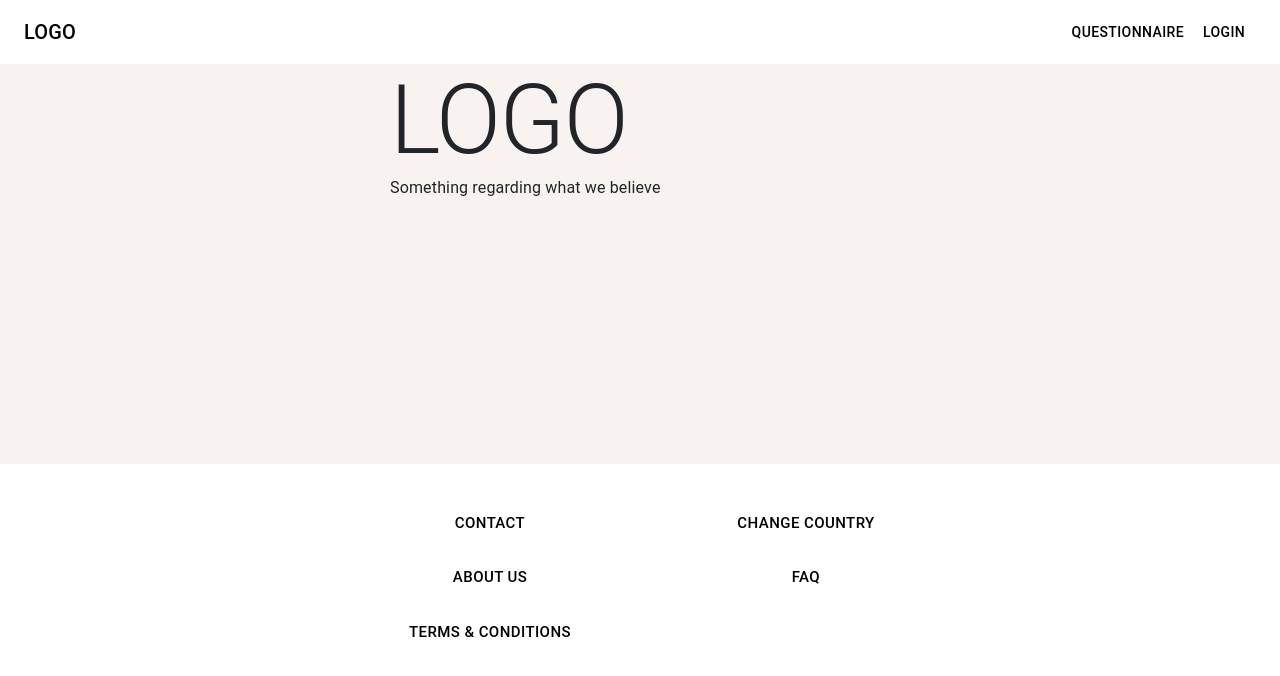
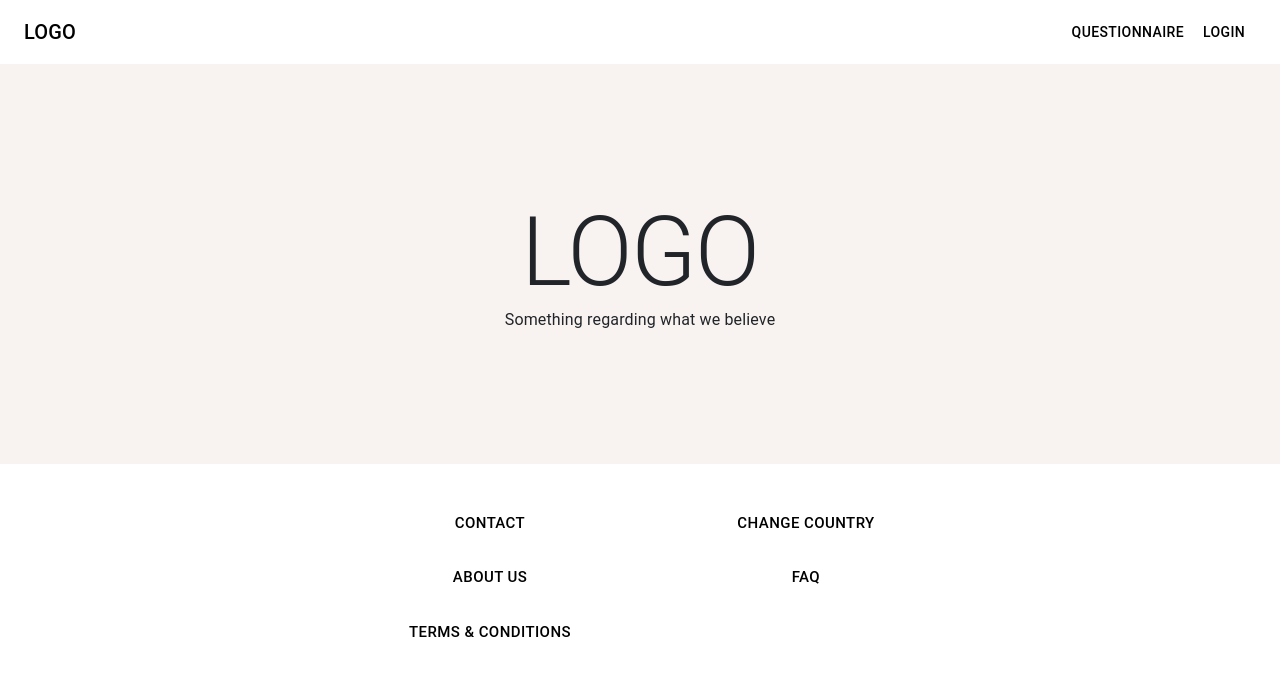
Before and after one commit to kevinc0229/litehouse, a React (Create React App) app: page / in a window 1280 px wide. Shown: the top 676 px of the page. Built offline with nearby package versions, Linux system fonts and the light colour scheme.

Commit message:
connect question

```diff
--- a/src/App.js
+++ b/src/App.js
@@ -1,15 +1,73 @@
 import "./App.css";
-import ButtonAppBar from "./components/ButtonAppBar";
-import Welcome from "./components/Welcome";
-import BottomNavigation from "./components/BottomNavigation";
+import * as React from "react";
+import {
+  BrowserRouter as Router,
+  Route,
+  Redirect,
+  Switch,
+} from "react-router-dom";
+import AppBar from "@mui/material/AppBar";
+import Box from "@mui/material/Box";
+import Toolbar from "@mui/material/Toolbar";
+import Typography from "@mui/material/Typography";
+import Button from "@mui/material/Button";
+import { Link } from "react-router-dom";
+
+import Home from "./pages/Home";
+import Questionnaire from "./pages/Questionnaire";
 
 function App() {
   return (
-    <main>
-      <ButtonAppBar />
-      <Welcome />
-      <BottomNavigation />
-    </main>
+    <Router>
+      <Box
+        sx={{
+          flexGrow: 1,
+        }}
+      >
+        <AppBar
+          position="static"
+          elevation={0}
+          sx={{
+            backgroundColor: "white",
+          }}
+        >
+          <Toolbar>
+            <Typography
+              variant="h6"
+              component="div"
+              sx={{
+                flexGrow: 1,
+                color: "black",
+              }}
+            >
+              LOGO{" "}
+            </Typography>{" "}
+            <Button
+              component={Link}
+              to="/questionnaire"
+              color="inherit"
+              sx={{ color: "black" }}
+            >
+              {" "}
+              Questionnaire
+            </Button>{" "}
+            <Button color="inherit" sx={{ color: "black" }}>
+              {" "}
+              Login{" "}
+            </Button>{" "}
+          </Toolbar>{" "}
+        </AppBar>{" "}
+      </Box>
+      <Switch>
+        <Route path="/" exact>
+          <Home />
+        </Route>{" "}
+        <Route path="/questionnaire" exact>
+          <Questionnaire />
+        </Route>{" "}
+        <Redirect to="/" />
+      </Switch>{" "}
+    </Router>
   );
 }
 
--- a/src/components/ButtonAppBar.js
+++ b/src/components/ButtonAppBar.js
@@ -1,4 +1,6 @@
 import * as React from "react";
+import { BrowserRouter as Router } from "react-router-dom";
+import { Link } from "react-router-dom";
 import AppBar from "@mui/material/AppBar";
 import Box from "@mui/material/Box";
 import Toolbar from "@mui/material/Toolbar";
@@ -30,11 +32,25 @@ export default function ButtonAppBar() {
           >
             LOGO{" "}
           </Typography>{" "}
-          <Button color="inherit" sx={{ color: "black" }}>
-            {" "}
-            Questionnaire{" "}
-          </Button>{" "}
-          <Button color="inherit" sx={{ color: "black" }}>
+          <Router>
+            <Button
+              component={Link}
+              to="/questionnaire"
+              color="inherit"
+              sx={{
+                color: "black",
+              }}
+            >
+              {" "}
+              Questionnaire{" "}
+            </Button>{" "}
+          </Router>{" "}
+          <Button
+            color="inherit"
+            sx={{
+              color: "black",
+            }}
+          >
             {" "}
             Login{" "}
           </Button>{" "}
--- a/src/components/Welcome.js
+++ b/src/components/Welcome.js
@@ -12,18 +12,34 @@ export default function Welcome() {
     >
       <Box
         sx={{
+          display: "flex",
+          flexDirection: "column",
           width: 500,
           height: 400,
           mx: "auto",
+          alignItems: "center",
+          justifyContent: "center",
         }}
       >
-        <Typography variant="h1" sx={{ mx: "auto" }}>
-          LOGO
+        <Typography
+          variant="h1"
+          sx={{
+            mx: "auto",
+            textAlign: "center",
+          }}
+        >
+          LOGO{" "}
         </Typography>{" "}
-        <Typography variant="body1" sx={{ mx: "auto" }}>
-          Something regarding what we believe
-        </Typography>
-      </Box>
+        <Typography
+          variant="body1"
+          sx={{
+            mx: "auto",
+            textAlign: "center",
+          }}
+        >
+          Something regarding what we believe{" "}
+        </Typography>{" "}
+      </Box>{" "}
     </Box>
   );
 }
--- a/src/components/css/App.css
+++ /dev/null
@@ -1,3 +0,0 @@
-.bg {
-    height: 100vh;
-}
--- /dev/null
+++ b/src/pages/Home.js
@@ -0,0 +1,14 @@
+import Welcome from "../components/Welcome";
+import BottomNavigation from "../components/BottomNavigation";
+
+function Home() {
+  return (
+    <main>
+      {" "}
+      {/* <ButtonAppBar /> */} <Welcome />
+      <BottomNavigation />
+    </main>
+  );
+}
+
+export default Home;
--- /dev/null
+++ b/src/pages/Questionnaire.js
@@ -0,0 +1,14 @@
+import { Typography } from "@mui/material";
+import BottomNavigation from "../components/BottomNavigation";
+
+function Questionnaire() {
+  return (
+    <main>
+      {" "}
+      <Typography>Hello</Typography>
+      <BottomNavigation />
+    </main>
+  );
+}
+
+export default Questionnaire;
```
Also changed, not shown: src/components/MultipleQuestion.js (added), src/components/SingleQuestion.js (added), src/components/TextQuestion.js (added).
